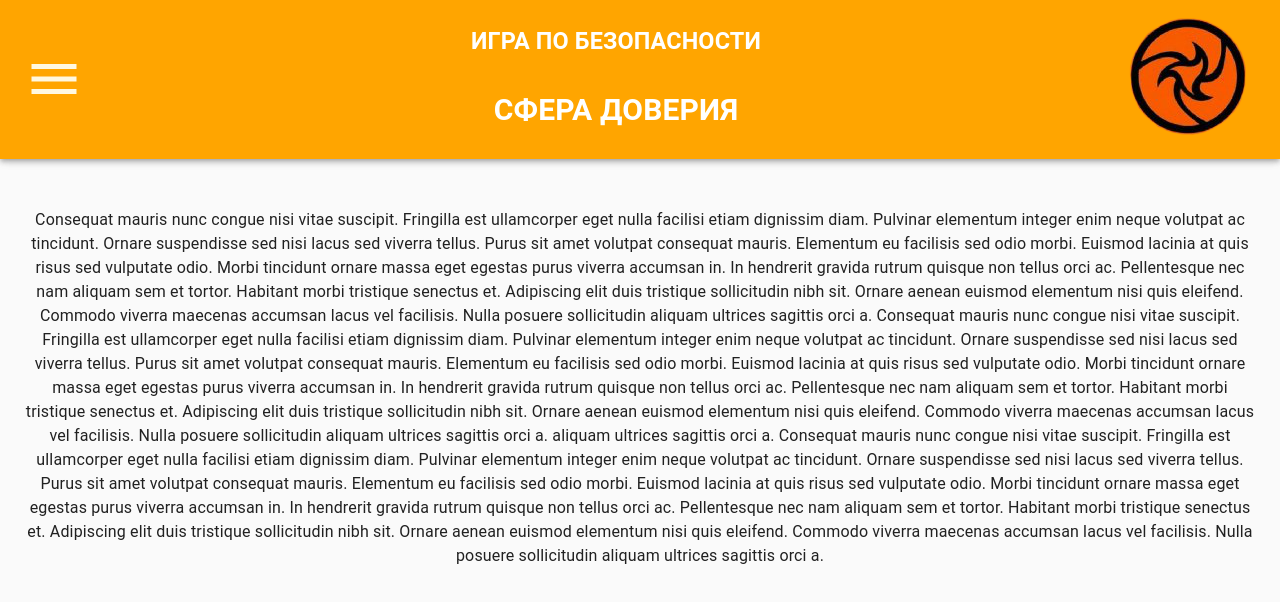
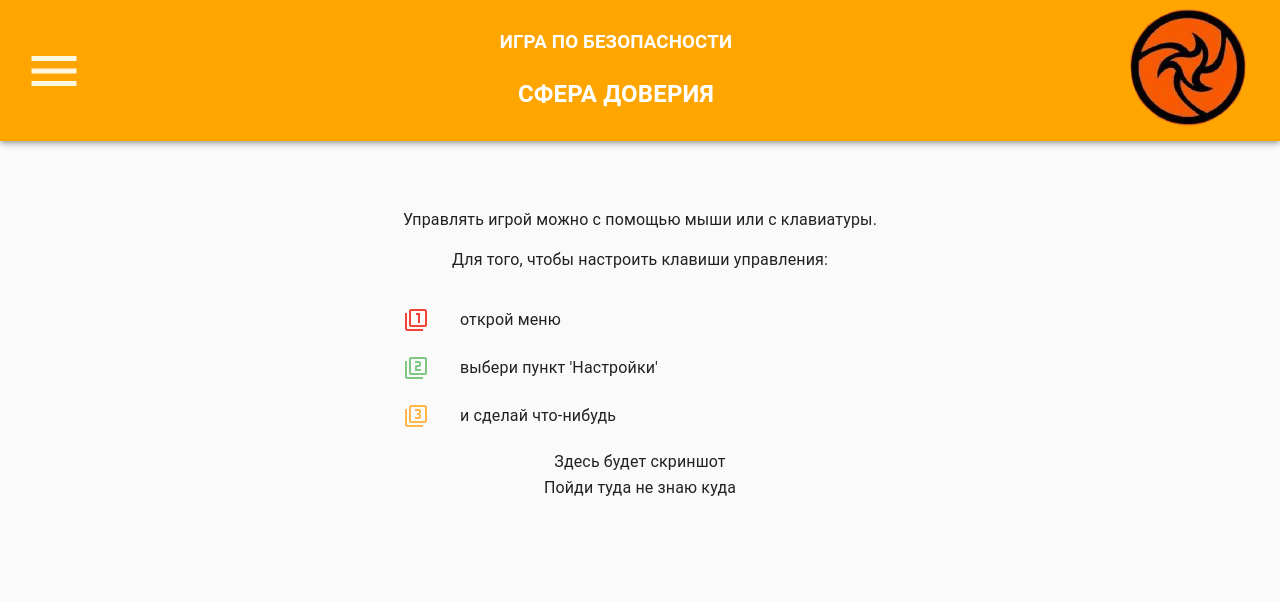
Before and after one commit to ElenaNam/RS-Clone, a React (Create React App) app: page /manual in a window 1280 px wide. Shown: the top 602 px of the page. Built offline with nearby package versions, Linux system fonts and the light colour scheme.

Commit message:
feat: add content in Manual

```diff
--- a/src/components/HeaderMenu/HeaderMenu.tsx
+++ b/src/components/HeaderMenu/HeaderMenu.tsx
@@ -2,6 +2,7 @@ import React from 'react';
 
 import clsx from 'clsx';
 import { makeStyles, useTheme } from '@material-ui/core/styles';
+import Container from '@material-ui/core/Container';
 import Drawer from '@material-ui/core/Drawer';
 import CssBaseline from '@material-ui/core/CssBaseline';
 import AppBar from '@material-ui/core/AppBar';
@@ -15,9 +16,9 @@ import ChevronLeftIcon from '@material-ui/icons/ChevronLeft';
 import ChevronRightIcon from '@material-ui/icons/ChevronRight';
 import { Box } from '@material-ui/core';
 import { NavLink } from 'react-router-dom';
+import { ListMenu } from './ListMenu';
+
 import logo from '../../assets/images/logo_lf.png';
-
-import { ListMenu } from './ListMenu';
 
 const drawerWidth = 240;
 
@@ -46,6 +47,7 @@ const useStyles = makeStyles((theme) => ({
   menuButton: {
     marginRight: theme.spacing(2),
   },
+  title: {},
   hide: {
     display: 'none',
   },
@@ -63,7 +65,7 @@ const useStyles = makeStyles((theme) => ({
     // necessary for content to be below app bar
     ...theme.mixins.toolbar,
     justifyContent: 'flex-end',
-    backgroundColor: 'grey',
+    backgroundColor: '#FF7100',
   },
   content: {
     flexGrow: 1,
@@ -116,7 +118,7 @@ export default function HeaderMenu(): JSX.Element {
           >
             <MenuIcon style={{ color: amber[50], fontSize: 60 }} />
           </IconButton>
-          <Typography variant="h6" noWrap>
+          <Typography>
             <h3>ИГРА ПО БЕЗОПАСНОСТИ</h3>
             <h2>СФЕРА ДОВЕРИЯ</h2>
           </Typography>
--- /dev/null
+++ b/src/components/Manual/ControlGame.tsx
@@ -0,0 +1,48 @@
+import React from 'react';
+import './Manual.module.css';
+import Typography from '@material-ui/core/Typography';
+import { Container, ListItemText } from '@material-ui/core';
+import List from '@material-ui/core/List';
+import ListItem from '@material-ui/core/ListItem';
+import Filter1Icon from '@material-ui/icons/Filter1';
+import Filter2Icon from '@material-ui/icons/Filter2';
+import Filter3Icon from '@material-ui/icons/Filter3';
+import ListItemIcon from '@material-ui/core/ListItemIcon';
+import { useTheme } from '@material-ui/core/styles';
+
+export default function ControlGame(): JSX.Element {
+  const theme = useTheme();
+  return (
+    <Container maxWidth="sm">
+      <Typography paragraph>
+        Управлять игрой можно с помощью мыши или с клавиатуры.
+      </Typography>
+      <Typography paragraph>
+        Для того, чтобы настроить клавиши управления:
+      </Typography>
+      <List>
+        <ListItem>
+          <ListItemIcon>
+            <Filter1Icon style={{ color: theme.palette.error.main }} />
+          </ListItemIcon>
+          <ListItemText primary="открой меню" />
+        </ListItem>
+
+        <ListItem>
+          <ListItemIcon>
+            <Filter2Icon style={{ color: theme.palette.success.light }} />
+          </ListItemIcon>
+          <ListItemText primary="выбери пункт 'Настройки'" />
+        </ListItem>
+
+        <ListItem>
+          <ListItemIcon>
+            <Filter3Icon style={{ color: theme.palette.warning.light }} />
+          </ListItemIcon>
+          <ListItemText primary="и сделай что-нибудь" />
+        </ListItem>
+      </List>
+      <Typography variant="subtitle1">Здесь будет скриншот</Typography>
+    </Container>
+  );
+}
--- /dev/null
+++ b/src/components/Manual/Instruction.tsx
@@ -0,0 +1,20 @@
+import React from 'react';
+import './Manual.module.css';
+import Typography from '@material-ui/core/Typography';
+import { Container, ListItemText } from '@material-ui/core';
+import List from '@material-ui/core/List';
+import ListItem from '@material-ui/core/ListItem';
+import Filter1Icon from '@material-ui/icons/Filter1';
+import Filter2Icon from '@material-ui/icons/Filter2';
+import Filter3Icon from '@material-ui/icons/Filter3';
+import ListItemIcon from '@material-ui/core/ListItemIcon';
+import { useTheme } from '@material-ui/core/styles';
+
+export default function Instruction(): JSX.Element {
+  const theme = useTheme();
+  return (
+    <Container maxWidth="sm">
+      <Typography paragraph>Пойди туда не знаю куда</Typography>
+    </Container>
+  );
+}
--- a/src/components/Manual/Manual.tsx
+++ b/src/components/Manual/Manual.tsx
@@ -1,44 +1,34 @@
 import React from 'react';
 import './Manual.module.css';
-import Typography from '@material-ui/core/Typography';
+/* import Typography from '@material-ui/core/Typography'; */
+import { Container } from '@material-ui/core';
+/* import List from '@material-ui/core/List';
+import ListItem from '@material-ui/core/ListItem';
+import Filter1Icon from '@material-ui/icons/Filter1';
+import Filter2Icon from '@material-ui/icons/Filter2';
+import Filter3Icon from '@material-ui/icons/Filter3';
+import ListItemIcon from '@material-ui/core/ListItemIcon'; */
+import { useTheme } from '@material-ui/core/styles';
+import ControlGame from './ControlGame';
+import Instruction from './Instruction';
+
+/* const styles = {
+  ul: {
+    display: 'flex',
+    flexDirection: 'column',
+    justifyContent: 'flex-start',
+  },
+  li: {
+    display: 'flex',
+    listStyleType: 'decimal',
+  },
+}; */
 
 export default function Manual(): JSX.Element {
   return (
-    <Typography paragraph>
-      Consequat mauris nunc congue nisi vitae suscipit. Fringilla est
-      ullamcorper eget nulla facilisi etiam dignissim diam. Pulvinar elementum
-      integer enim neque volutpat ac tincidunt. Ornare suspendisse sed nisi
-      lacus sed viverra tellus. Purus sit amet volutpat consequat mauris.
-      Elementum eu facilisis sed odio morbi. Euismod lacinia at quis risus sed
-      vulputate odio. Morbi tincidunt ornare massa eget egestas purus viverra
-      accumsan in. In hendrerit gravida rutrum quisque non tellus orci ac.
-      Pellentesque nec nam aliquam sem et tortor. Habitant morbi tristique
-      senectus et. Adipiscing elit duis tristique sollicitudin nibh sit. Ornare
-      aenean euismod elementum nisi quis eleifend. Commodo viverra maecenas
-      accumsan lacus vel facilisis. Nulla posuere sollicitudin aliquam ultrices
-      sagittis orci a. Consequat mauris nunc congue nisi vitae suscipit.
-      Fringilla est ullamcorper eget nulla facilisi etiam dignissim diam.
-      Pulvinar elementum integer enim neque volutpat ac tincidunt. Ornare
-      suspendisse sed nisi lacus sed viverra tellus. Purus sit amet volutpat
-      consequat mauris. Elementum eu facilisis sed odio morbi. Euismod lacinia
-      at quis risus sed vulputate odio. Morbi tincidunt ornare massa eget
-      egestas purus viverra accumsan in. In hendrerit gravida rutrum quisque non
-      tellus orci ac. Pellentesque nec nam aliquam sem et tortor. Habitant morbi
-      tristique senectus et. Adipiscing elit duis tristique sollicitudin nibh
-      sit. Ornare aenean euismod elementum nisi quis eleifend. Commodo viverra
-      maecenas accumsan lacus vel facilisis. Nulla posuere sollicitudin aliquam
-      ultrices sagittis orci a. aliquam ultrices sagittis orci a. Consequat
-      mauris nunc congue nisi vitae suscipit. Fringilla est ullamcorper eget
-      nulla facilisi etiam dignissim diam. Pulvinar elementum integer enim neque
-      volutpat ac tincidunt. Ornare suspendisse sed nisi lacus sed viverra
-      tellus. Purus sit amet volutpat consequat mauris. Elementum eu facilisis
-      sed odio morbi. Euismod lacinia at quis risus sed vulputate odio. Morbi
-      tincidunt ornare massa eget egestas purus viverra accumsan in. In
-      hendrerit gravida rutrum quisque non tellus orci ac. Pellentesque nec nam
-      aliquam sem et tortor. Habitant morbi tristique senectus et. Adipiscing
-      elit duis tristique sollicitudin nibh sit. Ornare aenean euismod elementum
-      nisi quis eleifend. Commodo viverra maecenas accumsan lacus vel facilisis.
-      Nulla posuere sollicitudin aliquam ultrices sagittis orci a.
-    </Typography>
+    <Container maxWidth="sm">
+      <ControlGame />
+      <Instruction />
+    </Container>
   );
 }
--- a/src/components/NewGame/NewGame.tsx
+++ b/src/components/NewGame/NewGame.tsx
@@ -3,30 +3,5 @@ import React from 'react';
 import './NewGame.module.css';
 
 export default function NewGame(): JSX.Element {
-  return (
-    <Typography>
-      Новая игра Новая игра Новая игра Новая игра Новая игра Новая игра Новая
-      игра Новая игра Новая игра Новая игра Новая игра Новая игра Новая игра
-      Новая игра Новая игра Новая игра Новая игра Новая игра Новая игра Новая
-      игра Новая игра Новая игра Новая игра Новая игра Новая игра Новая игра
-      Новая игра Новая игра Новая игра Новая игра Новая игра Новая игра Новая
-      игра Новая игра Новая игра Новая игра Новая игра Новая игра Новая игра
-      Новая игра Новая игра Новая игра Новая игра Новая игра Новая игра Новая
-      игра Новая игра Новая игра Новая игра Новая игра Новая игра Новая игра
-      Новая игра Новая игра Новая игра Новая игра Новая игра Новая игра Новая
-      игра Новая игра Новая игра Новая игра Новая игра Новая игра Новая игра
-      Новая игра Новая игра Новая игра Новая игра Новая игра Новая игра Новая
-      игра Новая игра Новая игра Новая игра Новая игра Новая игра Новая игра
-      Новая игра Новая игра Новая игра Новая игра Новая игра Новая игра Новая
-      игра Новая игра Новая игра Новая игра Новая игра Новая игра Новая игра
-      Новая игра Новая игра Новая игра Новая игра Новая игра Новая игра Новая
-      игра Новая игра Новая игра Новая игра Новая игра Новая игра Новая игра
-      Новая игра Новая игра Новая игра Новая игра Новая игра Новая игра Новая
-      игра Новая игра Новая игра Новая игра Новая игра Новая игра Новая игра
-      Новая игра Новая игра Новая игра Новая игра Новая игра Новая игра Новая
-      игра Новая игра Новая игра Новая игра Новая игра Новая игра Новая игра
-      Новая игра Новая игра Новая игра Новая игра Новая игра Новая игра Новая
-      игра Новая игра Новая игра Новая игра Новая игра Новая игра Новая игра
-    </Typography>
-  );
+  return <Typography>Новая игра</Typography>;
 }
```
